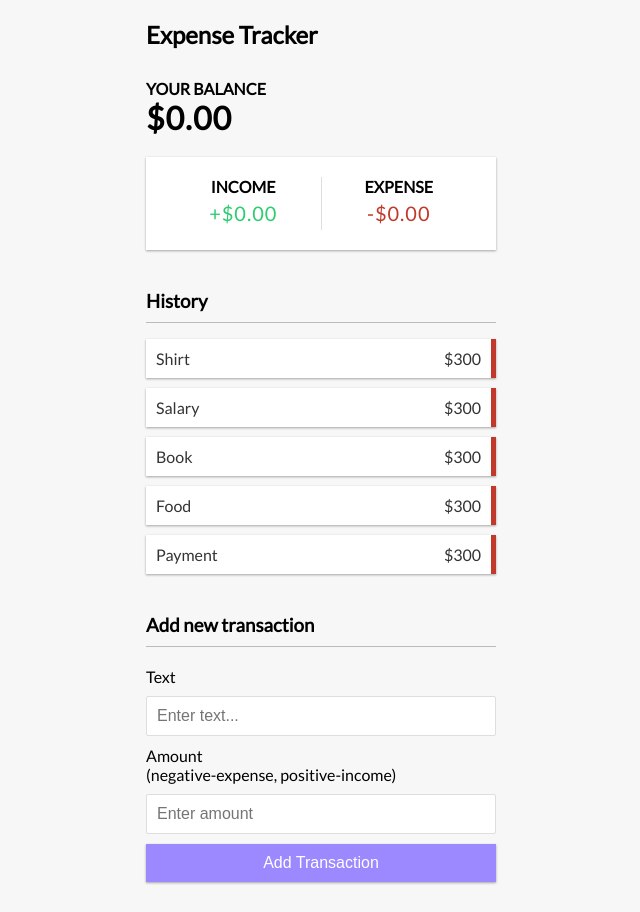
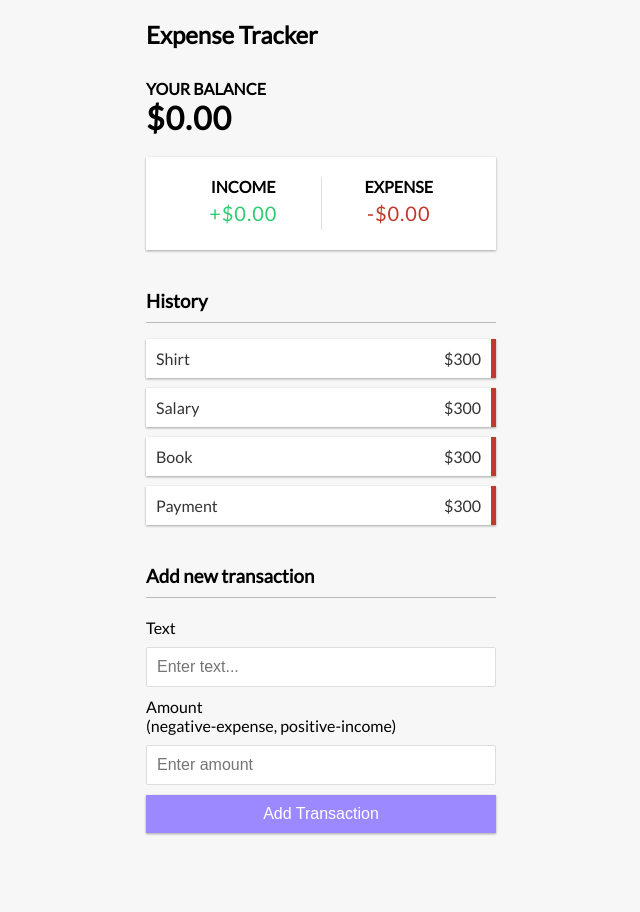
Before and after one commit to AlthafHussainK/wallet, a React (Create React App) app: page / in a window 1280 px wide. Shown: the whole page, without its empty margins (319-959 px from the left). After the commit the page ends 863 px from the top, so only its background shows below. Built offline with nearby package versions, Linux system fonts and the light colour scheme.

Commit message:
change transaction to component

```diff
--- a/src/components/Transaction.js
+++ b/src/components/Transaction.js
@@ -0,0 +1,9 @@
+import React from 'react'
+
+export const Transaction = ({transaction}) => {
+  return (
+    <li className="minus">
+      {transaction.text} <span>$300</span><button className="delete-btn">x</button>
+    </li>
+  )
+}
--- a/src/components/TransactionList.js
+++ b/src/components/TransactionList.js
@@ -1,5 +1,8 @@
 import React, { useContext } from 'react'
+import { Transaction } from './Transaction'
+
 import { GlobalContext } from '../context/GlobalState'
+
 
 export const TransactionList = () => {
   const { transactions } = useContext(GlobalContext)
@@ -10,9 +13,7 @@
       <h3>History</h3>
       <ul id="list" className="list">
         { transactions.map(transaction => (
-          <li className="minus">
-          {transaction.text} <span>$300</span><button className="delete-btn">x</button>
-          </li>
+         <Transaction key={transaction.id} transaction={transaction} />
         ))}
       </ul>
     </>
--- a/src/context/GlobalState.js
+++ b/src/context/GlobalState.js
@@ -7,7 +7,6 @@
     { id: 1, text: 'Shirt', amount: -20 },
     { id: 2, text: 'Salary', amount: 400 },
     { id: 3, text: 'Book', amount: -20 },
-    { id: 4, text: 'Food', amount: -10 },
     { id: 5, text: 'Payment', amount: 100 }
   ]
 }
```
